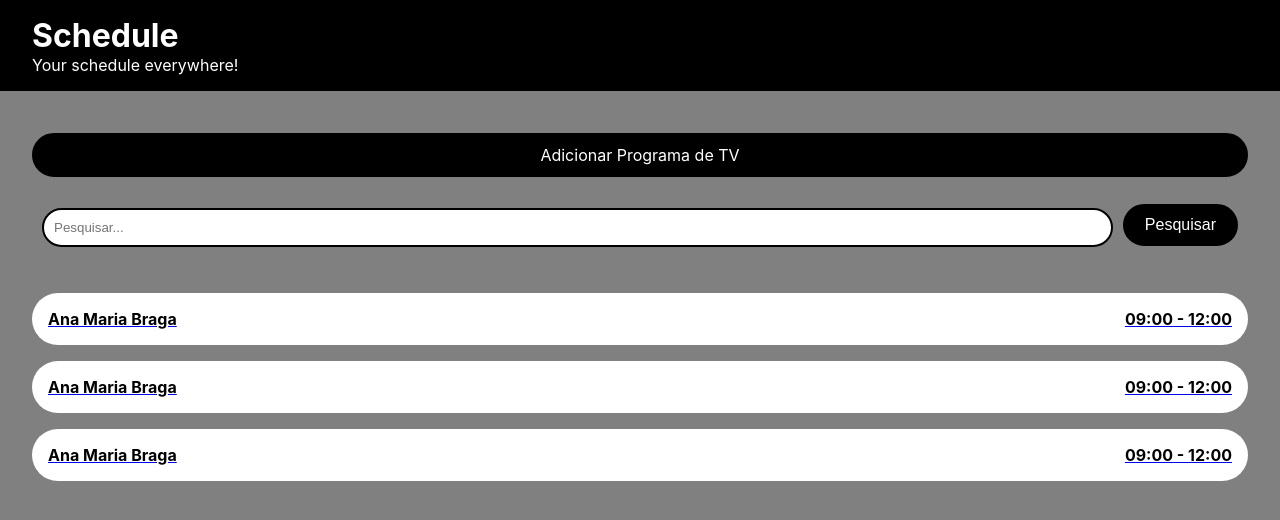
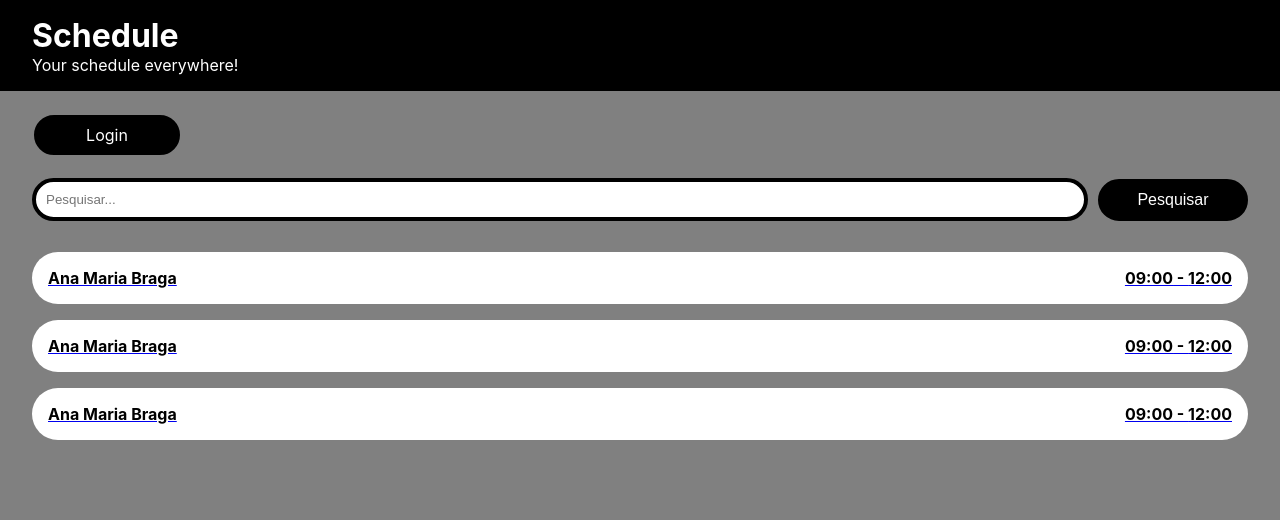
Before and after one commit to iampoliane/access, a React (Create React App) app: page / in a window 1280 px wide. Shown: the top 520 px of the page. Built offline with nearby package versions, Linux system fonts and the light colour scheme.

Commit message:
first commit to login

```diff
--- a/src/App.js
+++ b/src/App.js
@@ -4,6 +4,7 @@ import { Header } from './components/Header';
 import { BrowserRouter, Route, Routes } from "react-router-dom";
 import { Details } from './pages/Details';
 import { Form } from './pages/Form';
+import { Login } from './pages/Login';
 
 function App() {
   return (
@@ -13,6 +14,7 @@ function App() {
       <Route path='/' element={<Dashboard/>}/>
       <Route path='/:id' element={<Details/>}/>
       <Route path='/form' element={<Form/>}/>
+      <Route path='/login' element={<Login/>}/>
     </Routes>
     </BrowserRouter>
   );
--- a/src/pages/Dashboard/index.js
+++ b/src/pages/Dashboard/index.js
@@ -1,10 +1,12 @@
+import React, { useState } from "react";
+import { Link } from "react-router-dom";
 import { schedules } from "./mock.js";
-import React, { useState } from "react";
 import "./styles.css";
-import { Link } from "react-router-dom";
 
 export function Dashboard() {
   const [searchTerm, setSearchTerm] = useState("");
+  const [isAuthenticated, setIsAuthenticated] = useState(false);
+  const [isAdmin, setIsAdmin] = useState(true);
 
   const filteredSchedules = schedules.filter((schedule) =>
     schedule.name.toLowerCase().includes(searchTerm.toLowerCase())
@@ -16,7 +18,17 @@ export function Dashboard() {
 
   return (
     <div className="container">
-            <a href="/Form" class="button-link">Adicionar Programa de TV</a>
+      {!isAuthenticated && (
+        <Link to="/Login" className="button">
+          Login
+        </Link>
+      )}
+      {isAdmin && isAuthenticated && (
+        <Link to="/Form" className="button-link">
+          Adicionar Programa de TV
+        </Link>
+      )}
+
       <div className="search-bar">
         <input
           type="text"
@@ -24,12 +36,16 @@ export function Dashboard() {
           value={searchTerm}
           onChange={(e) => setSearchTerm(e.target.value)}
         />
-            <button onClick={handleSearch} class="button">Pesquisar</button>
+        <button onClick={handleSearch} className="button">
+          Pesquisar
+        </button>
       </div>
+
       {filteredSchedules.map((schedule) => (
         <Link className="card" key={schedule.id} to={schedule.id}>
           <span>{schedule.name}</span>
-            <span>{schedule.time.start} - {schedule.time.end}
+          <span>
+            {schedule.time.start} - {schedule.time.end}
           </span>
         </Link>
       ))}
--- a/src/pages/Dashboard/styles.css
+++ b/src/pages/Dashboard/styles.css
@@ -5,7 +5,6 @@
     border-radius: 32px;
     justify-content: space-between;
 }
-
 .card span {
     color: black;
     font-weight: bold;
@@ -18,27 +17,23 @@
     gap: 16px;
 
 }
-
 .button-link {
   display: inline-block;
   padding: 10px 20px;
   font-size: 16px;
 }
-
 .search-bar {
-  display: flex;
-  align-items: center;
-  padding: 10px;
-  margin-bottom: 20px;
+    display: flex;
+    align-items: center;
+    width: 100%;
 }
-
 .search-bar input {
     flex: 1;
     padding: 10px;
+    border: 4px solid #000000;
     margin-right: 10px;
     border-radius: 32px;
 }
-
 .search-bar button {
     padding: 10px 20px;
     font-size: 16px;
@@ -50,7 +45,6 @@
     background-color: #000000;
     border-radius: 32px;
 }
-
 .add-button {
     display: inline-block;
     padding: 10px 20px;
@@ -58,8 +52,22 @@
     text-align: center;
     text-decoration: none;
     cursor: pointer;
-    border: 2px solid gray; /* Cor da borda */
-    color: white; /* Cor do texto */
-    background-color: black; /* Cor de fundo */
-    border-radius: 32px; /* Borda arredondada */
+    border: 2px solid gray;
+    color: white;
+    background-color: black;
+    border-radius: 32px;
 }
+.button {
+    display: inline-block;
+    padding: 10px 10px;
+    font-size: 16px;
+    text-align: center;
+    text-decoration: none;
+    cursor: pointer;
+    border: 2px solid gray;
+    color: white;
+    background-color: black;
+    border-radius: 32px;
+    max-width: 150px;
+    margin-top: -10px;
+}
--- a/src/pages/Details/styles.css
+++ b/src/pages/Details/styles.css
@@ -7,9 +7,9 @@
     line-height: 1.5;
 }
 .section {
-    margin: 20px; /* Adiciona uma margem de 20 pixels em todos os lados da section */
-    padding: 10px; /* Adiciona um preenchimento interno de 10 pixels em todos os lados da section (opcional) */
-    border: 1px solid #ccc; /* Adiciona uma borda para visualização */
+    margin: 20px;
+    padding: 10px;
+    border: 1px solid #ccc;
 }
 .button-link {
     display: inline-block;
--- a/src/pages/Form/styles.css
+++ b/src/pages/Form/styles.css
@@ -1,8 +1,8 @@
 .form-container {
     width: 100%;
     margin-bottom: 20px;
-    max-width: 600px; /* Defina a largura máxima desejada */
-    margin: 0 auto; /* Centraliza o formulário na página */
+    max-width: 600px;
+    margin: 0 auto;
     padding: 20px;
     background-color: #ffffff;
     border: 2px solid #000000;
@@ -25,7 +25,7 @@
 
   input,
   textarea {
-    width: 100%; /* Preenche toda a largura do contêiner */
+    width: 100%;
     padding: 10px;
     margin-top: 5px;
     border: 2px solid #000000;
@@ -54,11 +54,11 @@
   .form-wrapper {
     display: flex;
     justify-content: space-between;
-    flex-wrap: wrap; /* Adiciona quebra de linha em telas menores */
+    flex-wrap: wrap;
   }
 
   .form-container {
-    width: 48%; /* Define a largura dos formulários, dando algum espaço para margens */
+    width: 48%;
     margin-bottom: 20px;
   }
 
--- /dev/null
+++ b/src/pages/Login/index.js
@@ -0,0 +1,46 @@
+import React, { useState } from "react";
+import { Link, useNavigate } from "react-router-dom";
+import "./styles.css";
+
+export function Login() {
+  const [username, setUsername] = useState("");
+  const [password, setPassword] = useState("");
+  const navigate = useNavigate();
+
+  const handleLogin = () => {
+    if (username === "admin" && password === "password") {
+      navigate("/");
+    } else {
+      alert("Credenciais inválidas. Tente novamente.");
+    }
+  };
+
+  return (
+    <div className="login-container">
+      <h2>Login</h2>
+      <label>
+        Nome de Usuário:
+        <input
+          type="text"
+          value={username}
+          onChange={(e) => setUsername(e.target.value)}
+        />
+      </label>
+      <br />
+      <label>
+        Senha:
+        <input
+          type="password"
+          value={password}
+          onChange={(e) => setPassword(e.target.value)}
+        />
+      </label>
+      <br />
+      <button onClick={handleLogin}>Login</button>
+      <p>
+        Ainda não tem uma conta? <Link to="/signup">Crie uma agora</Link>.
+      </p>
+      <a href="/" class="button-link">Voltar para Tela Inicial</a>
+    </div>
+  );
+};
--- /dev/null
+++ b/src/pages/Login/styles.css
@@ -0,0 +1,59 @@
+.login-container {
+    max-width: 400px;
+    margin: auto;
+    padding: 20px;
+    border: 1px solid #ccc;
+    border-radius: 8px;
+    background-color: #fff;
+    box-shadow: 0 0 10px rgba(0, 0, 0, 0.1);
+  }
+
+  .login-container h2 {
+    text-align: center;
+    color: #000000;
+  }
+
+  label {
+    display: block;
+    margin-bottom: 10px;
+  }
+
+  input {
+    width: 100%;
+    padding: 8px;
+    margin-bottom: 15px;
+    box-sizing: border-box;
+  }
+
+  button {
+    width: 100%;
+    padding: 10px;
+    font-size: 16px;
+    color: #fff;
+    background-color: #000000;
+    border: none;
+    border-radius: 5px;
+    cursor: pointer;
+  }
+
+  button:hover {
+    background-color: #000000;
+  }
+
+  p {
+    text-align: center;
+    margin-top: 15px;
+  }
+
+  a.button-link {
+    display: block;
+    text-align: center;
+    padding: 10px;
+    font-size: 16px;
+    text-decoration: none;
+    color: #ffffff;
+  }
+
+  a.button-link:hover {
+    text-decoration: underline;
+  }
```
Lines whose indentation alone changed are shown as unchanged.
